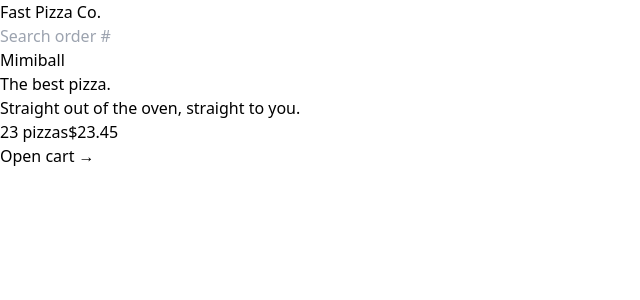
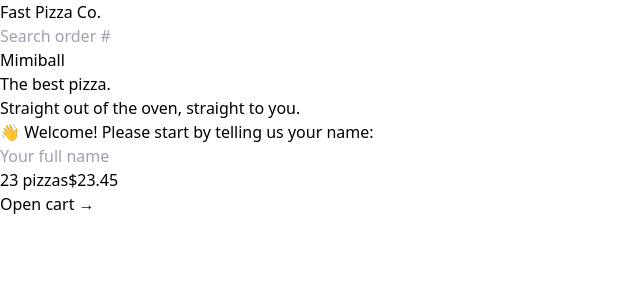
Before and after one commit to Xavier-Hsiao/fast-pizza, a React (Vite) app: page / in a window 1280 px wide. Shown: the top 300 px of the page, without its empty margins (0-640 px from the left). Built offline with nearby package versions, Linux system fonts and the light colour scheme.

Commit message:
Build: add CreateUser component

```diff
--- /dev/null
+++ b/src/features/user/CreateUser.jsx
@@ -0,0 +1,26 @@
+import { useState } from "react";
+
+function handleSubmit(event) {
+  event.preventDefault();
+}
+
+export default function CreateUser() {
+  const [userName, setUsername] = useState("");
+
+  return (
+    <form onSubmit={handleSubmit}>
+      <p>👋 Welcome! Please start by telling us your name:</p>
+      <input
+        type="text"
+        placeholder="Your full name"
+        value={userName}
+        onChange={(event) => setUsername(event.target.value)}
+      />
+      {userName !== "" && (
+        <div>
+          <button>Start ordering!</button>
+        </div>
+      )}
+    </form>
+  );
+}
--- a/src/ui/Home.jsx
+++ b/src/ui/Home.jsx
@@ -1,11 +1,16 @@
+import CreateUser from "../features/user/CreateUser";
+
 export default function Home() {
   return (
     <div>
       <h1 className="text-center text-xl font-semibold">
         The best pizza.
         <br />
-        <span className="text-yellow-500">Straight out of the oven, straight to you.</span>
+        <span className="text-yellow-500">
+          Straight out of the oven, straight to you.
+        </span>
       </h1>
+      <CreateUser />
     </div>
   );
 }
```
